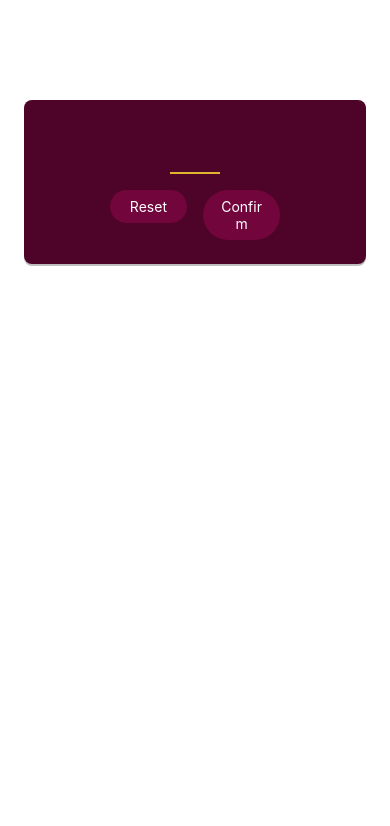
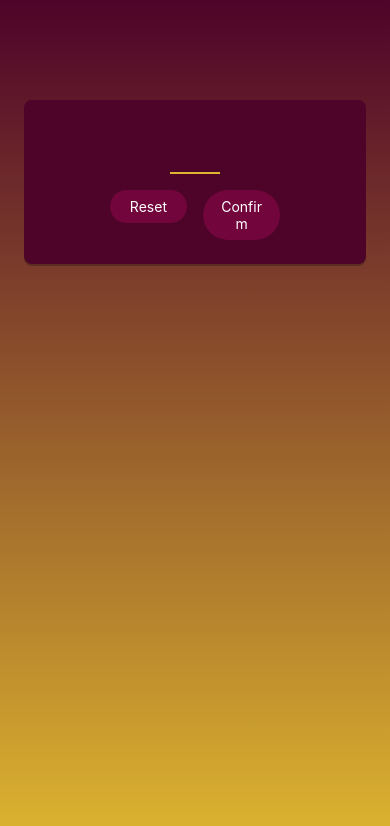
Before and after one commit to samlee088/rn-guessMyNumber, a React Native app: screen / in a window 390 px wide. Shown: the top 826 px of the page. Built offline with nearby package versions, Linux system fonts and the light colour scheme.

Commit message:
app.js background

```diff
--- a/App.js
+++ b/App.js
@@ -1,13 +1,19 @@
 import { StatusBar } from 'expo-status-bar';
-import { StyleSheet, Text, View } from 'react-native';
+import { StyleSheet, View, } from 'react-native';
 import StartGameScreen from './screens/StartGameScreen';
+import { LinearGradient } from 'expo-linear-gradient';
 
 export default function App() {
   return (
-  <StartGameScreen/>
+      <LinearGradient style={styles.rootScreen} colors={['#4e0329', '#ddb52f']}>
+        <StartGameScreen/>
+      </LinearGradient>
   );
 }
 
 const styles = StyleSheet.create({
+  rootScreen: {
+    flex: 1,
+  },
 
 });
--- a/package.json
+++ b/package.json
@@ -10,6 +10,7 @@
   },
   "dependencies": {
     "expo": "~49.0.7",
+    "expo-linear-gradient": "~12.3.0",
     "expo-status-bar": "~1.6.0",
     "react": "18.2.0",
     "react-native": "0.72.3"
```
Also changed, not shown: 2 other files (tests, documents, lock files or other folders).
